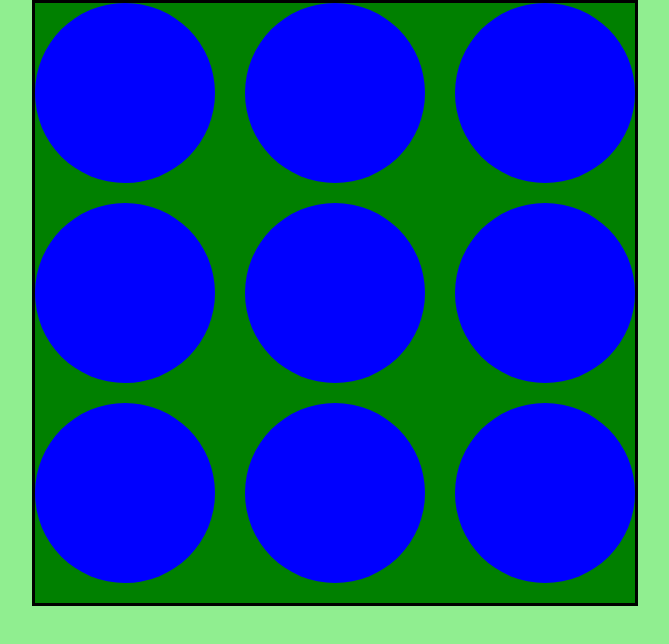
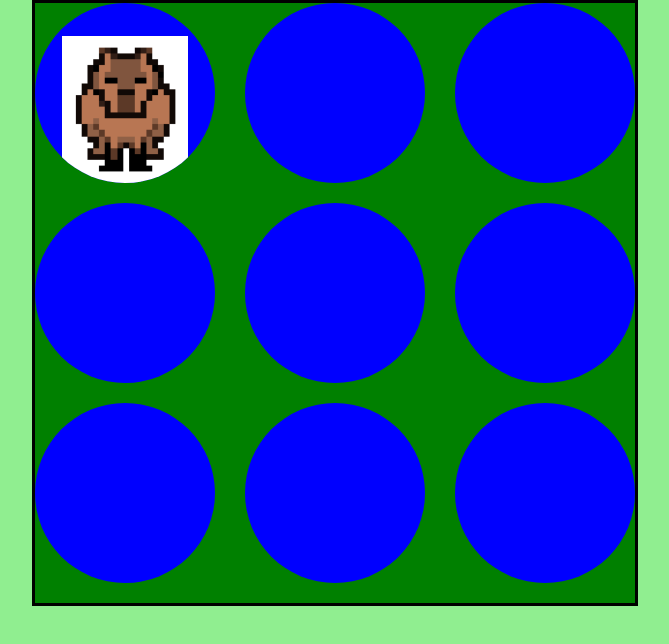
Before and after one commit to cruse-charles/AA-JavaScript-Project, a website built with webpack: page index.html in a window 1280 px wide. Shown: the whole page, without its empty margins (368-1037 px from the left). Built offline with nearby package versions, Linux system fonts and the light colour scheme.

Commit message:
added capybara pop in animation

```diff
--- a/index.html
+++ b/index.html
@@ -11,16 +11,7 @@
   </head>
 
   <body>
-    <div class="board">
-      <div class="hole"></div>
-      <div class="hole"></div>
-      <div class="hole"></div>
-      <div class="hole"></div>
-      <div class="hole"></div>
-      <div class="hole"></div>
-      <div class="hole"></div>
-      <div class="hole"></div>
-      <div class="hole"></div>
+    <div id="board">
     </div>
   </body>
 
--- a/src/index.js
+++ b/src/index.js
@@ -1,7 +1,36 @@
-import Example from './scripts/example'
+// import Example from './scripts/example'
+
+// document.addEventListener("DOMContentLoaded", () => {
+    //     console.log("Hello")
+    //     const main = document.getElementById("main")
+    //     new Example(main);
+    // })
+
+
+
+
+// import Capy from './scripts/create_chars'
 
 document.addEventListener("DOMContentLoaded", () => {
-    console.log("Hello")
-    const main = document.getElementById("main")
-    new Example(main);
+    console.log("hi");
+    setHoles();
+    createCapy();
 })
+
+function setHoles() {
+    for(let i = 1; i < 10; i++) {
+        let hole = document.createElement("div");
+        hole.id = i.toString();
+        hole.classList.add('hole');
+        document.getElementById("board").appendChild(hole)
+    }
+
+}
+
+function createCapy() {
+    let capy = document.createElement("img");
+    capy.id = "capy"
+    capy.src = './assets/capybara.PNG';
+    let hole = document.getElementById("1");
+    hole.appendChild(capy);
+}
--- a/src/index.scss
+++ b/src/index.scss
@@ -43,7 +43,7 @@ body {
 
 }
 
-.board {
+#board {
     height: 600px;
     width: 600px;
     background-color: green;
@@ -62,4 +62,24 @@ body {
     background-color: blue;
     border-radius: 100%;
 
+    position: relative;
+    overflow: hidden;
 }
+
+#capy {
+    width: 70%;
+    position: absolute;
+    left: 15%;
+    bottom: 0%;
+
+    animation: rise .3s ease-out;
+}
+
+@keyframes rise {
+    0%{
+        transform: translateY(100%);
+    }
+    100%{
+        transform: translateY(0)
+    }
+}
--- /dev/null
+++ b/src/scripts/create_chars.js
@@ -0,0 +1,8 @@
+// class Capy{
+//     constructor() {
+//         let capy = document.createElement("img")
+//         capy.src = '../assets/capybara.PNG'
+//     }
+// }
+
+// export default Capy
```
Also changed, not shown: dist/main.css, dist/main.js.
